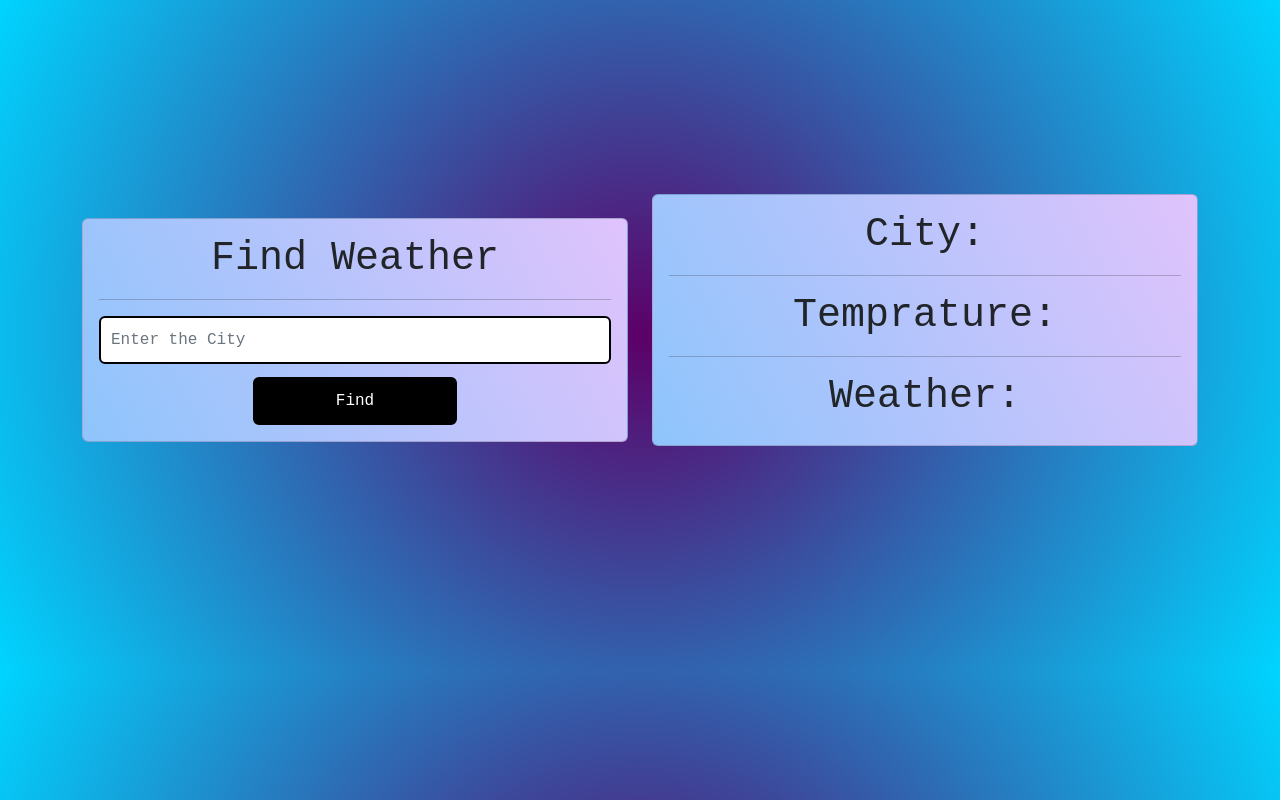
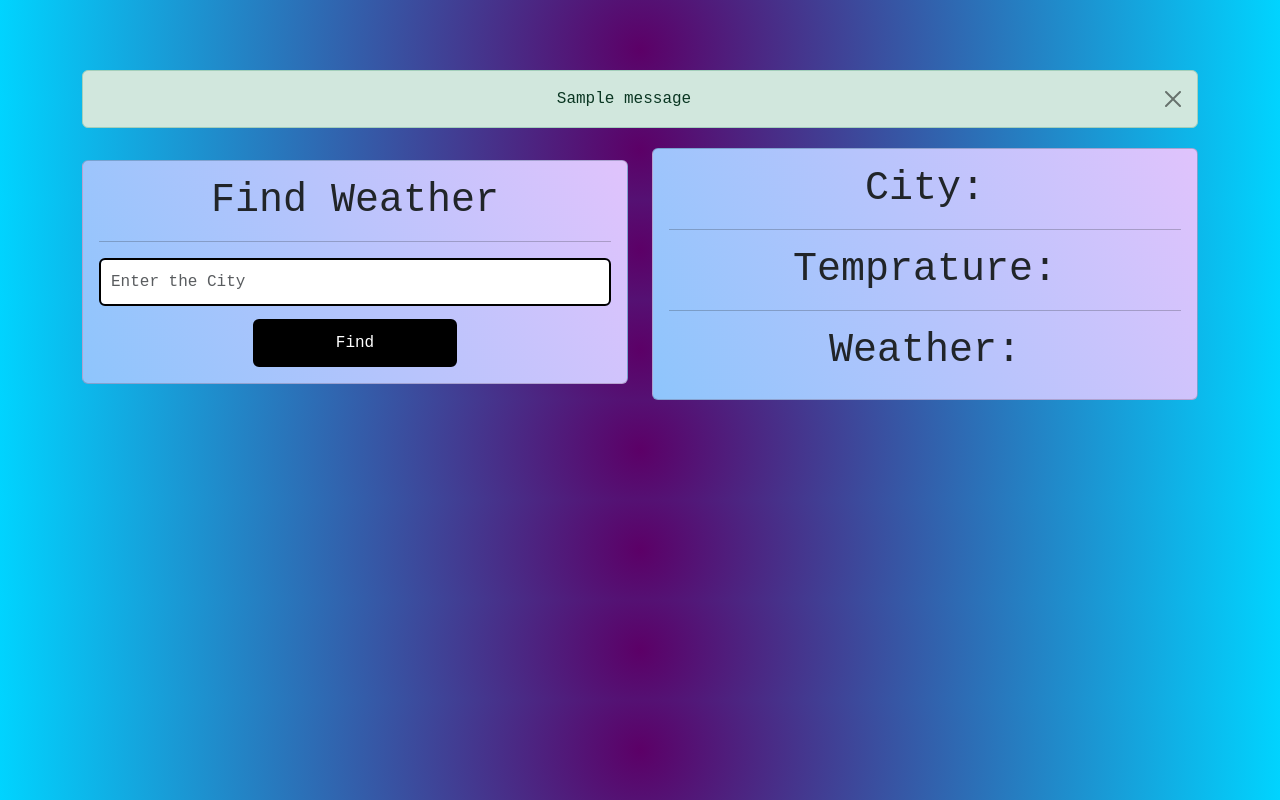
Before and after one commit to vijo10/weatherApp, a Django app: page / in a window 1280 px wide. Run offline with Django 4.2, Linux system fonts and the light colour scheme; tables that the repository leaves empty hold one stand-in row (values such as "Sample post"); one stand-in notice (Sample message) is shown.

Commit message:
ui change

```diff
--- a/main/templates/home.html
+++ b/main/templates/home.html
@@ -7,16 +7,22 @@
     <meta name="viewport" content="width=device-width, initial-scale=1">
     <title>Weather App</title>
     <link rel="shortcut icon" href="{% static 'image/icon.png' %}" />
-    <link href="https://cdn.jsdelivr.net/npm/bootstrap@5.2.1/dist/css/bootstrap.min.css" rel="stylesheet"
-        integrity="sha384-iYQeCzEYFbKjA/T2uDLTpkwGzCiq6soy8tYaI1GyVh/UjpbCx/TYkiZhlZB6+fzT" crossorigin="anonymous">
+    <link href="https://cdn.jsdelivr.net/npm/bootstrap@5.3.0-alpha1/dist/css/bootstrap.min.css" rel="stylesheet"
+    integrity="sha384-GLhlTQ8iRABdZLl6O3oVMWSktQOp6b7In1Zl3/Jr59b6EGGoI1aFkw7cmDA6j6gD" crossorigin="anonymous">
     <link rel="stylesheet" href="{% static 'css/main.css' %}">
 </head>
 
 <body>
     <div class="container">
+        {% for msg in messages %}
+            <div class="alert alert-{{msg.tags}} alert-dismissible fade show" role="alert">
+                {{ msg }}
+                <button type="button" class="btn-close" data-bs-dismiss="alert" aria-label="Close"></button>
+            </div>
+        {% endfor %}
         <div class="row">
             <div class="col-md-6">
-                <div class="card mt-5" style="background-color: #8EC5FC;background-image: linear-gradient(62deg, #8EC5FC 0%, #E0C3FC 100%);">
+                <div class="card mt-3" style="background-color: #8EC5FC;background-image: linear-gradient(62deg, #8EC5FC 0%, #E0C3FC 100%);">
                     <div class="card-body">
                         <form action="" method="POST">
                             {% csrf_token %}
@@ -35,7 +41,7 @@
                 </div>
             </div>
             <div class="col-md-6">
-                <div class="card mr-5 mt-4 mb-4" style="background-color: #8EC5FC;background-image: linear-gradient(62deg, #8EC5FC 0%, #E0C3FC 100%);">
+                <div class="card mr-5 mt-1 mb-4" style="background-color: #8EC5FC;background-image: linear-gradient(62deg, #8EC5FC 0%, #E0C3FC 100%);">
                     <div class="card-body">
                         {% if city and country_code and temp and description and icon %}
                         <h1 class="text-center"><img src="http://openweathermap.org/img/w/{{ icon }}.png" alt="image">City: {{city}},{{country_code}}</h1>
@@ -55,6 +61,14 @@
             </div>
         </div>
     </div>
-</body>
+    <script src="https://cdn.jsdelivr.net/npm/bootstrap@5.3.0-alpha1/dist/js/bootstrap.bundle.min.js"
+    integrity="sha384-w76AqPfDkMBDXo30jS1Sgez6pr3x5MlQ1ZAGC+nuZB+EYdgRZgiwxhTBTkF7CXvN"
+    crossorigin="anonymous"></script>
+<script src="https://cdn.jsdelivr.net/npm/@popperjs/core@2.11.6/dist/umd/popper.min.js"
+    integrity="sha384-oBqDVmMz9ATKxIep9tiCxS/Z9fNfEXiDAYTujMAeBAsjFuCZSmKbSSUnQlmh/jp3"
+    crossorigin="anonymous"></script>
+<script src="https://cdn.jsdelivr.net/npm/bootstrap@5.3.0-alpha1/dist/js/bootstrap.min.js"
+    integrity="sha384-mQ93GR66B00ZXjt0YO5KlohRA5SY2XofN4zfuZxLkoj1gXtW8ANNCe9d5Y3eG5eD"
+    crossorigin="anonymous"></script></body>
 
 </html>
--- a/main/views.py
+++ b/main/views.py
@@ -1,38 +1,45 @@
 import json
-from math import ceil
-from django.shortcuts import redirect, render
+from django.shortcuts import render
 import urllib.request
 from django.conf import settings
+from django.contrib import messages
 
-apid=settings.APID
+apid = settings.APID
 
 # Create your views here.
+import urllib.error
+
 
 def home(request):
+    context = {}
+
     if request.method == 'POST':
-        # Get the city name from the user api = http://api.openweathermap.org/data/2.5/weather
+        # Get the city name from the user
         city = request.POST.get('city', 'True')
-        city=city.replace(" ","+")
+        city = city.replace(" ", "+")
 
+        try:
+            # Retrieve the information using API
+            source = urllib.request.urlopen(f'http://api.openweathermap.org/data/2.5/weather?q={city}&units=imperial&appid={apid}').read()
+            # Convert JSON data file into Python dictionary
+            list_of_data = json.loads(source)
 
-        # retreive the information using api
-        source = urllib.request.urlopen(f'http://api.openweathermap.org/data/2.5/weather?q={city}&units=imperial&appid={apid}').read()
-        # convert json data file into python dictionary
-        list_of_data = json.loads(source)
-        print(list_of_data)
-        # create dictionary and convert value in string
+            temp = list_of_data['main']['temp']
+            tem = round((temp - 32) * 5 / 9)
+            context = {
+                'city': city.replace("+", " "),
+                "country_code": str(list_of_data['sys']['country']),
+                "temp": str(tem),
+                "description": str(list_of_data['weather'][0]['description']),
+                "icon": str(list_of_data['weather'][0]['icon'])
+            }
+        except urllib.error.HTTPError as e:
+            # If HTTPError 404 occurs, set error message in context dictionary
+            if e.code == 404:
+                messages.error(request, f"{city.replace('+', ' ')} not found. Please enter a valid city name.")
+            else:
+                # If a different HTTP error occurs, re-raise the exception
+                raise e
 
-        temp=list_of_data['main']['temp']
-        tem=ceil((temp-32)*5/9)
-        context = {
-            'city': city.replace("+"," "),
-            "country_code": str(list_of_data['sys']['country']),
-            "sunset":str(list_of_data['sys']['sunset']),
-            "temp": str(tem),
-            "description":str(list_of_data['weather'][0]['description']),
-            "icon":str(list_of_data['weather'][0]['icon'])
-        }
-    else:
-        context={}
-    # send dictionary to the index.html
+    # Send dictionary to the index.html
     return render(request, 'home.html', context)
--- a/static/css/main.css
+++ b/static/css/main.css
@@ -2,13 +2,13 @@ body {
     margin: 0;
     font-family: 'Courier New', Courier, monospace;
     box-sizing: border-box;
-    height: 671px;
+    height: 100px;
     background: radial-gradient(circle, #5c0067 0%, #00d4ff 100%);
 }
 
 .container {
     text-align: center;
-    padding-top: 170px;
+    padding-top: 70px;
 }
 
 input[type="text"] {
--- a/weatherApp/settings.py
+++ b/weatherApp/settings.py
@@ -137,3 +137,7 @@ STATICFILES_DIRS=[
 # https://docs.djangoproject.com/en/4.0/ref/settings/#default-auto-field
 
 DEFAULT_AUTO_FIELD = 'django.db.models.BigAutoField'
+from django.contrib.messages import constants as messages
+MESSAGE_TAGS = {
+    messages.ERROR: 'danger',
+}
```
